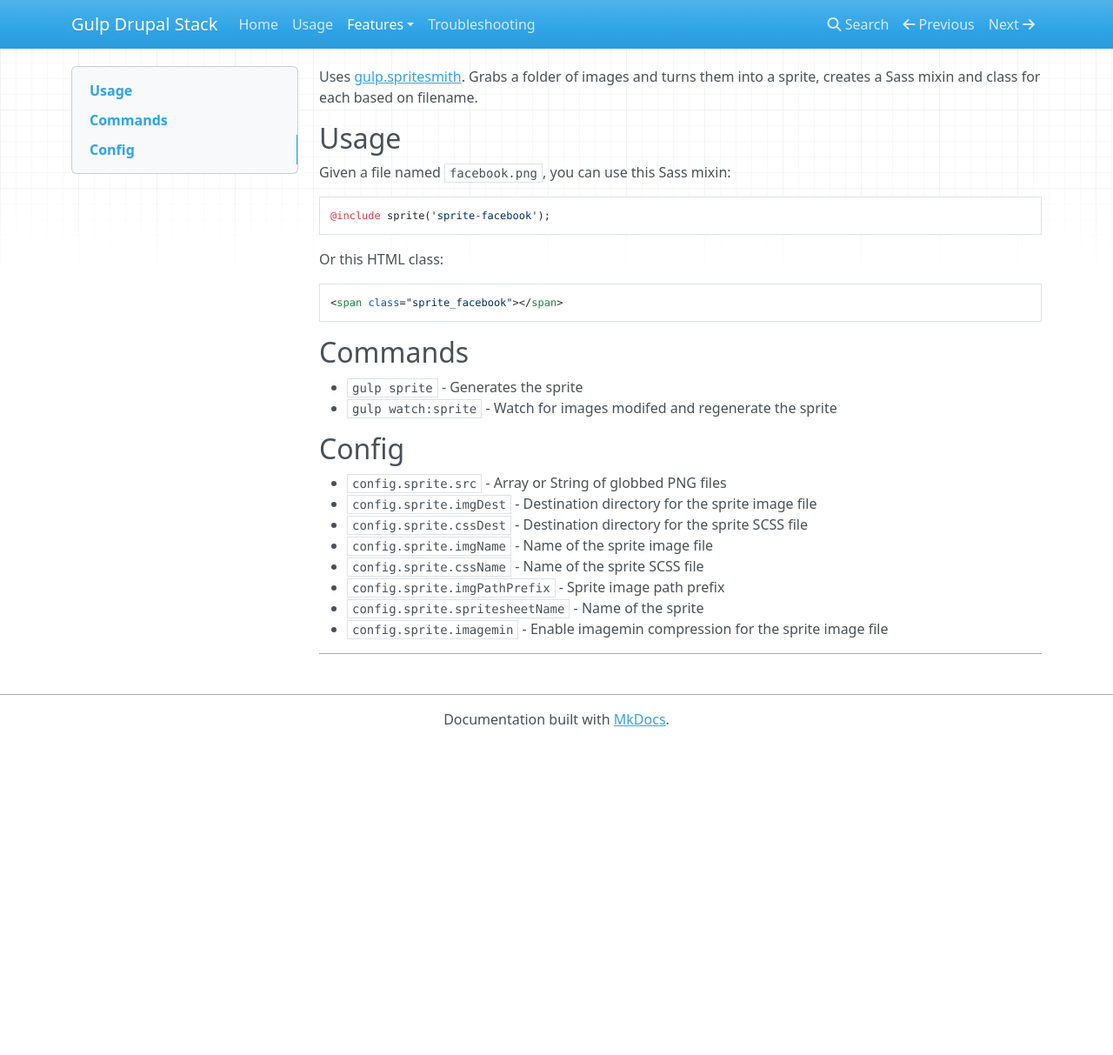
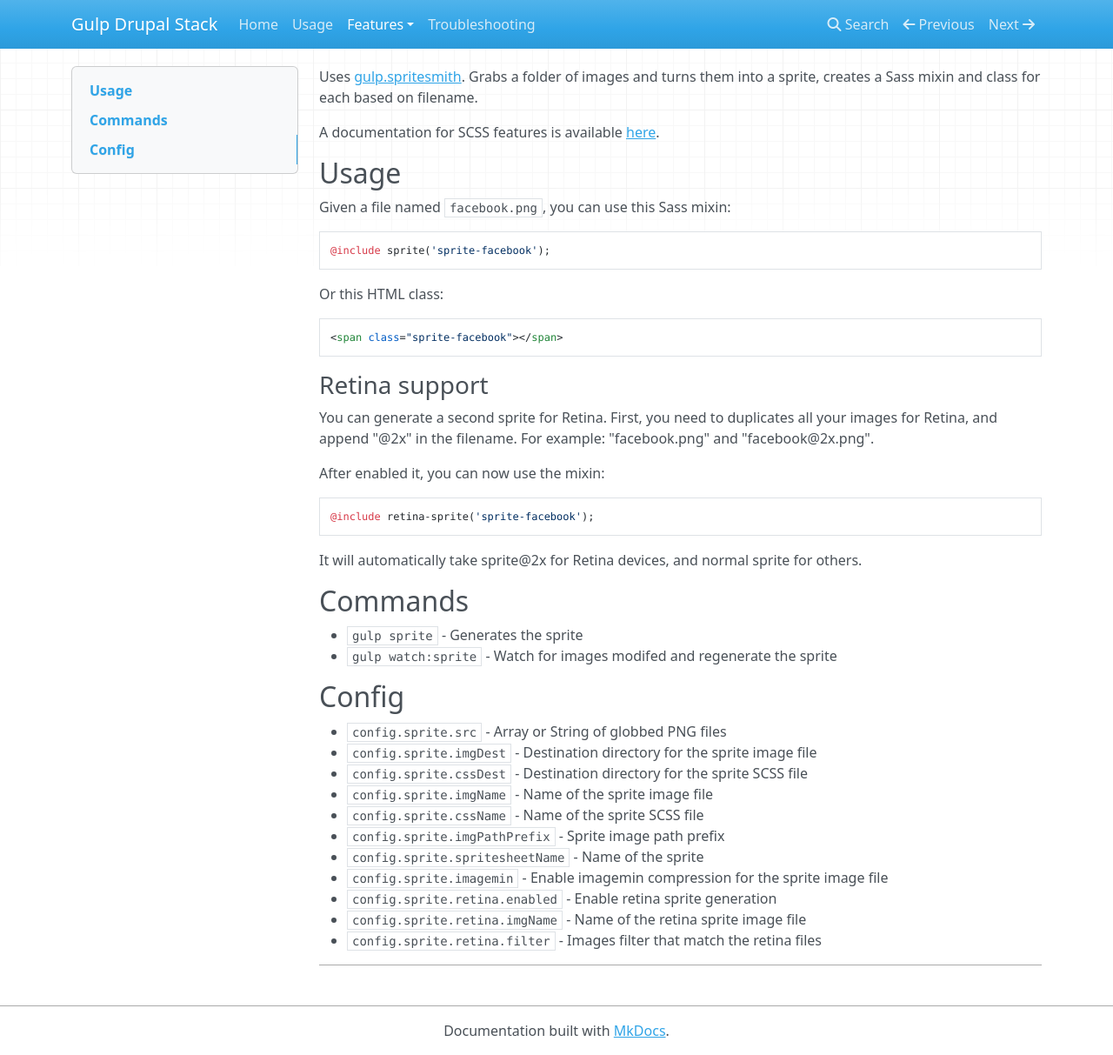
Before and after one commit to ovh/gulp-drupal-stack, an MkDocs documentation site: the page built from docs/features/sprite.md, in a window 1280 px wide and 1213 px high. Shown: the whole window at 87% size. Built offline with MkDocs 1.6.1, drawn with Linux system fonts in a browser that asks for light colours; nearby versions of some CDN libraries; old or Windows-style settings are respelled for this version of MkDocs.

Commit message:
feat(sprite): add retina support

````diff
--- a/docs/features/sprite.md
+++ b/docs/features/sprite.md
@@ -1,4 +1,6 @@
 Uses [gulp.spritesmith](https://github.com/twolfson/gulp.spritesmith). Grabs a folder of images and turns them into a sprite, creates a Sass mixin and class for each based on filename.
+
+A documentation for SCSS features is available [here](https://www.bignerdranch.com/blog/css-sprite-management-with-gulp-part2/).
 
 ## Usage
 
@@ -11,8 +13,22 @@ Given a file named `facebook.png`, you can use this Sass mixin:
 Or this HTML class:
 
 ```html
-<span class="sprite_facebook"></span>
+<span class="sprite-facebook"></span>
 ```
+
+### Retina support
+
+You can generate a second sprite for Retina.
+First, you need to duplicates all your images for Retina, and append "@2x" in the filename. For example: "facebook.png" and "facebook@2x.png".
+
+After enabled it, you can now use the mixin:
+
+```scss
+@include retina-sprite('sprite-facebook');
+```
+
+It will automatically take sprite@2x for Retina devices, and normal sprite for others.
+
 
 ## Commands
 
@@ -29,5 +45,8 @@ Or this HTML class:
 - `config.sprite.imgPathPrefix` - Sprite image path prefix
 - `config.sprite.spritesheetName` - Name of the sprite
 - `config.sprite.imagemin` - Enable imagemin compression for the sprite image file
+- `config.sprite.retina.enabled` - Enable retina sprite generation
+- `config.sprite.retina.imgName` - Name of the retina sprite image file
+- `config.sprite.retina.filter` - Images filter that match the retina files
 
 ---
--- a/gulpfile.default.yml
+++ b/gulpfile.default.yml
@@ -97,6 +97,11 @@ sprite:
   imgPathPrefix: ../dist/
   spritesheetName: sprite
   imagemin: true
+  retina:
+    enabled: false
+    imgName: sprite@2x.png
+    filter:
+      - images/sprite/*@2x.png
 patternLab:
   enabled: false
   configFile: pattern-lab/config/config.yml
````
Also changed, not shown: 1 other file.
